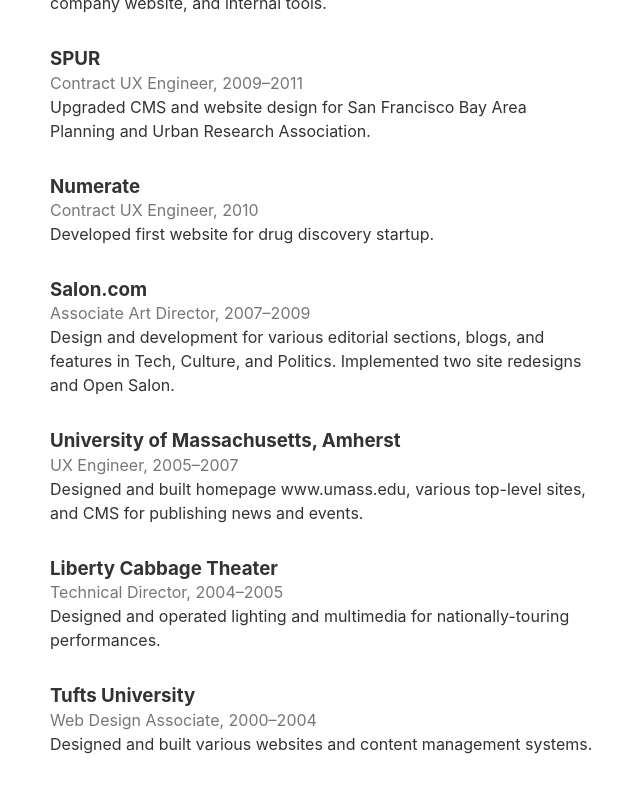
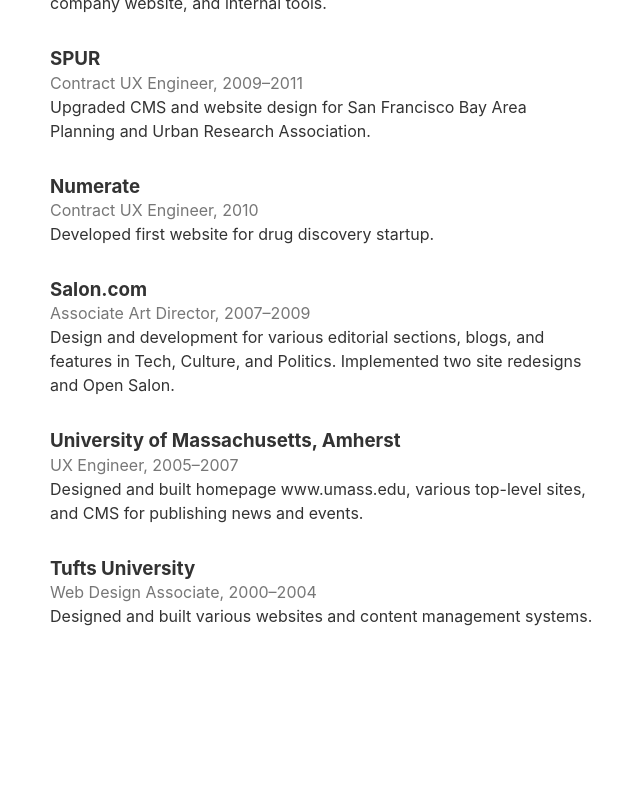
Before and after one commit to christopherdubs/christopherdubs.github.io, a Jekyll site: the page resume.html, which Jekyll copies as it is, in a window 1280 px wide and 900 px high, scrolled down 994 px. Shown: the top 793 px of the window, without its empty margins (78-718 px from the left). Built offline with Jekyll 4.4.1, drawn with Linux system fonts in a browser that asks for light colours; after the commit the page ends 1766 px from its top, so only the background shows below that.

Commit message:
Noone cares about theater dude

```diff
--- a/resume.html
+++ b/resume.html
@@ -68,12 +68,6 @@
     </ul>
     <p class="mt0 measure-wide">Designed and built homepage www.umass.edu, various top-level sites, and CMS for publishing news and events.<br>
 
-    <h3 class="lh-title mb0 mt4">Liberty Cabbage Theater</h3>
-    <ul class="list mt0 pl0 mb0 gray">
-      <li>Technical Director, 2004–2005</li>
-    </ul>
-    <p class="mt0 measure-wide">Designed and operated lighting and multimedia for nationally-touring performances.</p>
-
     <h3 class="lh-title mb0 mt4">Tufts University</h3>
     <ul class="list mt0 pl0 mb0 gray">
       <li>Web Design Associate, 2000–2004</li>
```
